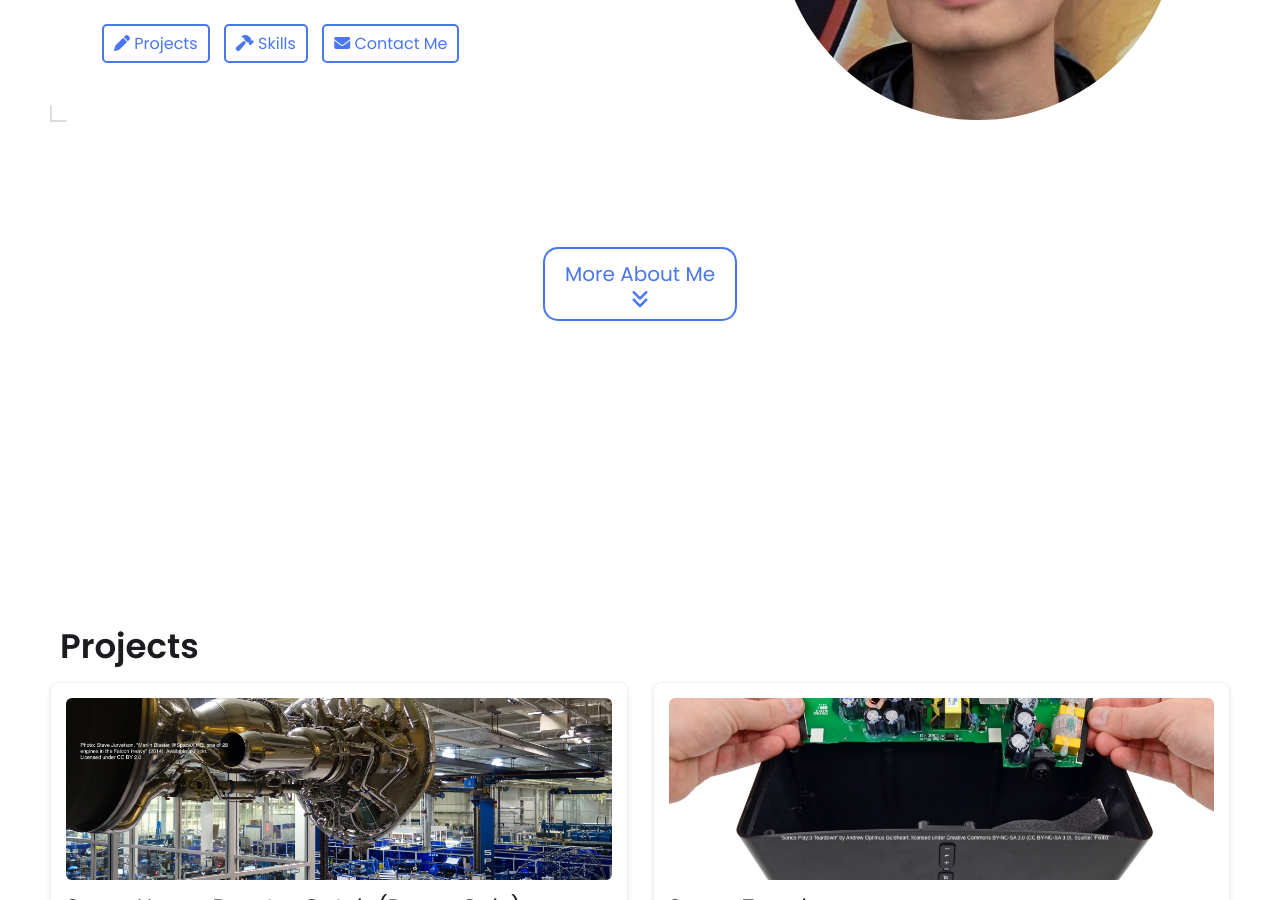
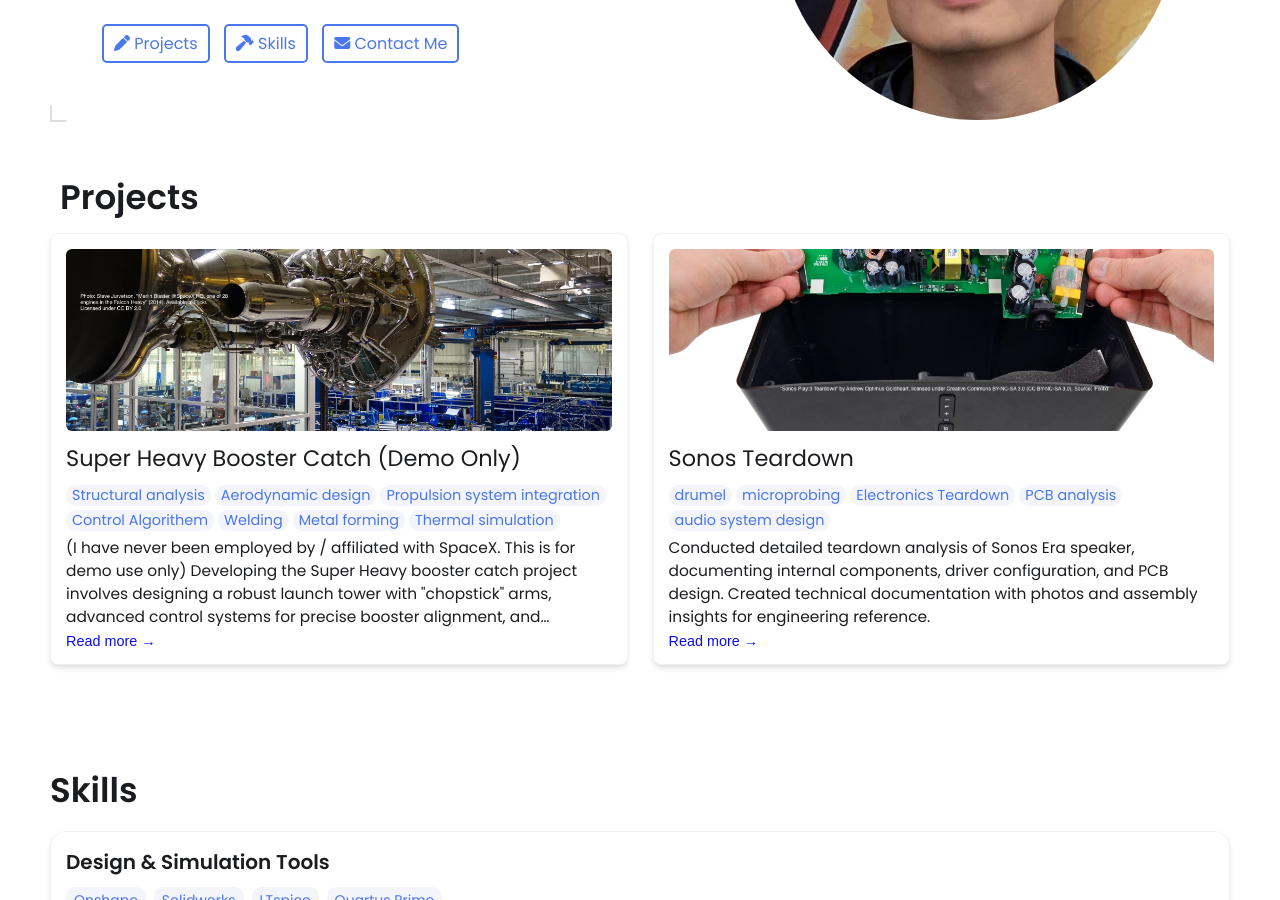
Before and after one commit to chaoqy/chaoqy.github.io, a Jekyll site: the page built from index.html, in a window 1280 px wide and 900 px high, scrolled down 412 px. Built offline with Jekyll 4.4.1, drawn with Linux system fonts in a browser that asks for light colours.

Commit message:
Update index.html

```diff
--- a/index.html
+++ b/index.html
@@ -9,11 +9,5 @@
 
 
 
-<div class="arrow">
-    <a href="#projects">
-        More About Me
-    <i class="fa-solid fa-angles-down"></i>
-    </a>
-</div>
 {% include projects.html%}
 {% include skills.html%}
```
